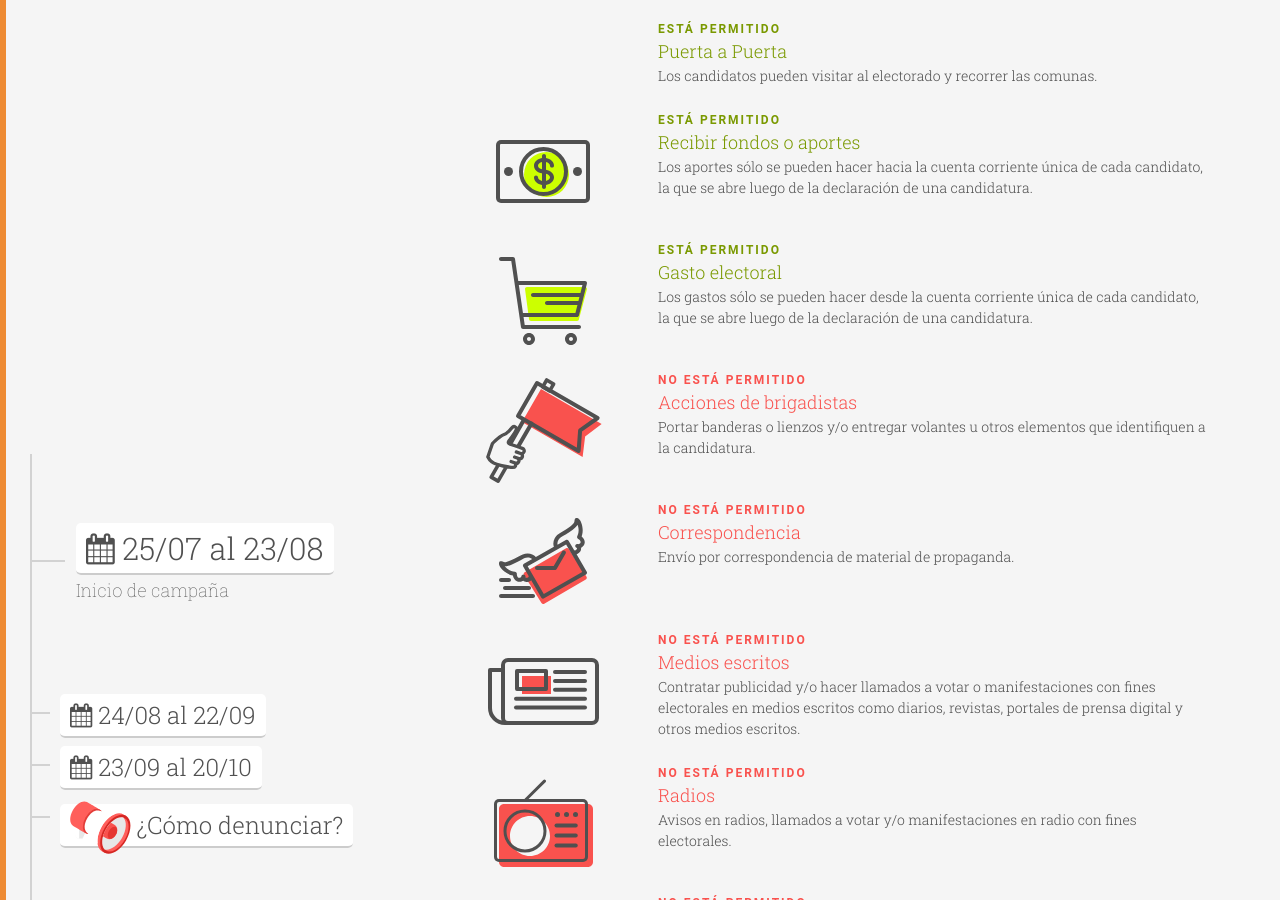
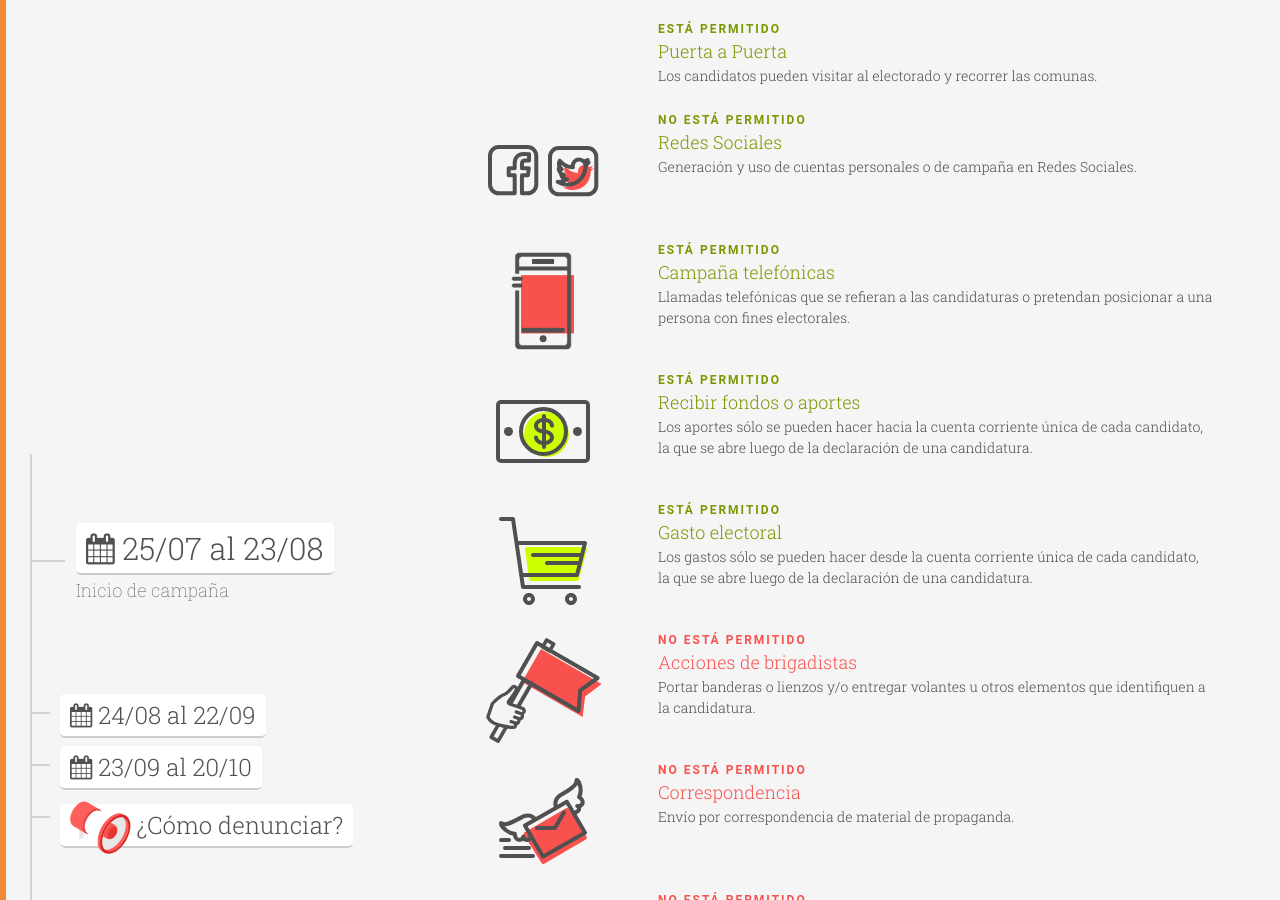
Before and after one commit to ciudadanointeligente/semaforo-electoral, a Jekyll site: the page built from index.html, in a window 1280 px wide and 900 px high, scrolled down 1245 px. Built offline with Jekyll 4.4.1, drawn with Linux system fonts in a browser that asks for light colours; nearby versions of some CDN libraries; some of the changed text lies outside the part shown.

Commit message:
Corrige RRSS y Llamados

```diff
--- a/_includes/iniciocampana.html
+++ b/_includes/iniciocampana.html
@@ -41,7 +41,25 @@
       <p class="bajada">Los candidatos pueden visitar al electorado y recorrer las comunas.</p>
     </div>
   </div>
-  <!-- 05 -->
+    <!-- 05 -->
+  <div class="row">
+    <div class="col-md-2 col-md-offset-4 col-xs-3"><img src="{{ "/img/redes-no.svg" | prepend: site.baseurl }}"></div>
+    <div class="col-md-6 col-xs-9">
+      <div class="tag si">No está permitido</div>
+      <div class="si">Redes Sociales</div>
+      <p class="bajada">Generación y uso de cuentas personales o de campaña en Redes Sociales.</p>
+      </div>
+  </div>
+  <!-- 06 -->
+  <div class="row">
+    <div class="col-md-2 col-md-offset-4 col-xs-3"><img src="{{ "/img/telefono-no.svg" | prepend: site.baseurl }}"></div>
+    <div class="col-md-6 col-xs-9">
+      <div class="tag si">Está permitido</div>
+      <div class="si">Campaña telefónicas</div>
+      <p class="bajada">Llamadas telefónicas que se refieran a las candidaturas o pretendan posicionar a una persona con fines electorales.</p>
+    </div>
+  </div>
+  <!-- 07 -->
   <div class="row">
     <div class="col-md-2 col-md-offset-4 col-xs-3"><img src="{{ "/img/pago-si.svg" | prepend: site.baseurl }}"></div>
     <div class="col-md-6 col-xs-9">
@@ -50,7 +68,7 @@
       <p class="bajada">Los aportes sólo se pueden hacer hacia la cuenta corriente única de cada candidato, la que se abre luego de la declaración de una candidatura.</p>
     </div>
   </div>
-  <!-- 06 -->
+  <!-- 08 -->
   <div class="row">
     <div class="col-md-2 col-md-offset-4 col-xs-3"><img src="{{ "/img/gasto-si.svg" | prepend: site.baseurl }}"></div>
     <div class="col-md-6 col-xs-9">
@@ -59,7 +77,7 @@
       <p class="bajada">Los gastos sólo se pueden hacer desde la cuenta corriente única de cada candidato, la que se abre luego de la declaración de una candidatura.</p>
     </div>
   </div>
-  <!-- 07 -->
+  <!-- 09 -->
   <div class="row">
     <div class="col-md-2 col-md-offset-4 col-xs-3"><img src="{{ "/img/brigadista-no.svg" | prepend: site.baseurl }}"></div>
     <div class="col-md-6 col-xs-9">
@@ -68,7 +86,7 @@
       <p class="bajada">Portar banderas o lienzos y/o entregar volantes u otros elementos que identifiquen a la candidatura.</p>
     </div>
   </div>
-  <!-- 08 -->
+  <!-- 10 -->
   <div class="row">
     <div class="col-md-2 col-md-offset-4 col-xs-3"><img src="{{ "/img/correo-no.svg" | prepend: site.baseurl }}"></div>
     <div class="col-md-6 col-xs-9">
@@ -77,7 +95,7 @@
       <p class="bajada">Envío por correspondencia de material de propaganda.</p>
     </div>
   </div>
-  <!-- 09 -->
+  <!-- 11 -->
   <div class="row">
     <div class="col-md-2 col-md-offset-4 col-xs-3"><img src="{{ "/img/diario-no.svg" | prepend: site.baseurl }}"></div>
     <div class="col-md-6 col-xs-9">
@@ -86,7 +104,7 @@
       <p class="bajada">Contratar publicidad y/o hacer llamados a votar o manifestaciones con fines electorales en medios escritos como diarios, revistas, portales de prensa digital y otros medios escritos.</p>
     </div>
   </div>
-  <!-- 10 -->
+  <!-- 12 -->
   <div class="row">
     <div class="col-md-2 col-md-offset-4 col-xs-3"><img src="{{ "/img/radio-no.svg" | prepend: site.baseurl }}"></div>
     <div class="col-md-6 col-xs-9">
@@ -95,31 +113,13 @@
       <p class="bajada">Avisos en radios, llamados a votar y/o manifestaciones en radio con fines electorales.</p>
     </div>
   </div>
-  <!-- 11 -->
+  <!-- 13 -->
   <div class="row">
     <div class="col-md-2 col-md-offset-4 col-xs-3"><img src="{{ "/img/afiche-no.svg" | prepend: site.baseurl }}"></div>
     <div class="col-md-6 col-xs-9">
       <div class="tag no">No está permitido</div>
       <div class="no">Carteles, afiches o letreros</div>
       <p class="bajada">Carteles, afiches o letreros que identifiquen a una candidatura en espacios públicos y privados.</p>
-    </div>
-  </div>
-  <!-- 12 -->
-  <div class="row">
-    <div class="col-md-2 col-md-offset-4 col-xs-3"><img src="{{ "/img/redes-no.svg" | prepend: site.baseurl }}"></div>
-    <div class="col-md-6 col-xs-9">
-      <div class="tag no">No está permitido</div>
-      <div class="no">Redes Sociales</div>
-      <p class="bajada">Propaganda en Redes Sociales y Medios Digitales: contratar publicidad, hacer manifestaciones a través de redes sociales o medios de prensa digital con fines electorales que promuevan una figura con dichos fines o llame a votar. * De acuerdo Manual del Servel publicado el 01 de agosto de 2016. Eventualmente sujeto a modificaciones legales o reglamentarias.</p>
-      </div>
-  </div>
-  <!-- 13 -->
-  <div class="row">
-    <div class="col-md-2 col-md-offset-4 col-xs-3"><img src="{{ "/img/telefono-no.svg" | prepend: site.baseurl }}"></div>
-    <div class="col-md-6 col-xs-9">
-      <div class="tag no">No está permitido</div>
-      <div class="no">Campaña telefónicas</div>
-      <p class="bajada">Llamadas telefónicas que se refieran a las candidaturas o pretendan posicionar a una persona con fines electorales. * De acuerdo Manual del Servel publicado el 01 de agosto de 2016. Eventualmente sujeto a modificaciones legales o reglamentarias.</p>
     </div>
   </div>
   <!-- 14 -->
```
